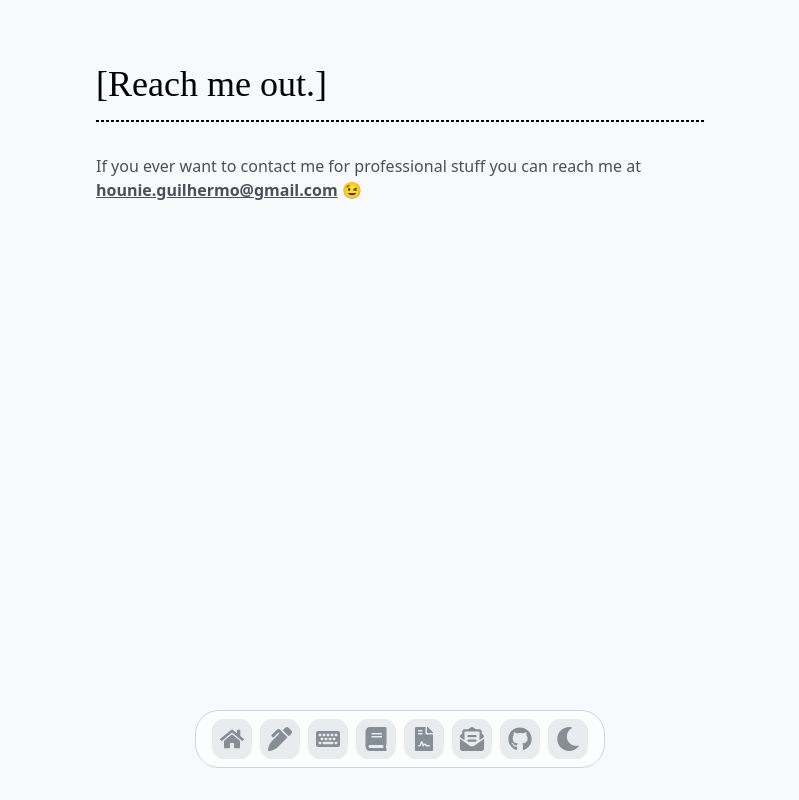
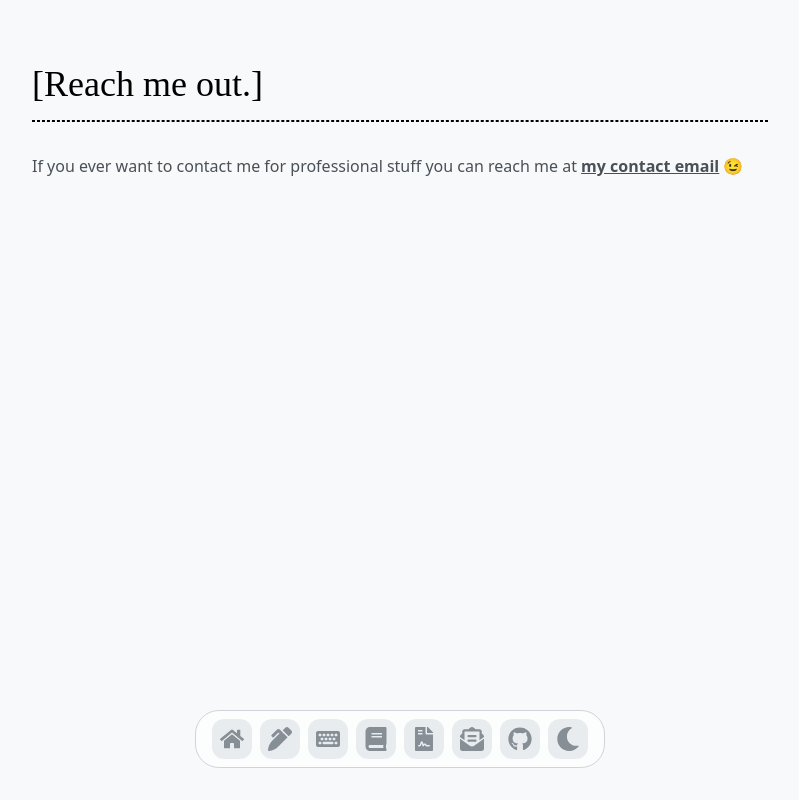
Before and after one commit to guilhermohounie/hounie, a Next.js app: page /contact in a window 1280 px wide. Shown: the whole page, without its empty margins (240-1039 px from the left). Built offline with nearby package versions, Linux system fonts and the light colour scheme.

Commit message:
better dockerfile

```diff
--- a/next.config.mjs
+++ b/next.config.mjs
@@ -20,6 +20,9 @@ const config = {
   },
   reactStrictMode: true,
   pageExtensions: ["js", "jsx", "tsx", "ts", "md", "mdx"],
+  experimental: {
+    outputStandalone: true,
+  },
 };
 
 export default config;
--- a/src/components/common/Page/index.tsx
+++ b/src/components/common/Page/index.tsx
@@ -9,7 +9,7 @@ export const Page: FC<PageProps> = ({ children, ...props }) => {
   return (
     <Fragment>
       <NextSeo {...defaultSeo} {...props} />
-      <div className="relative flex flex-col max-w-screen-sm min-h-screen px-4 pt-16 mx-auto selection:bg-rose-400 selection:text-white">
+      <div className="relative flex flex-col max-w-screen-md min-h-screen px-4 pt-16 mx-auto selection:bg-rose-400 selection:text-white">
         <div className="flex flex-col flex-1 pb-32">{children}</div>
         <Dock />
       </div>
--- a/src/pages/contact/index.tsx
+++ b/src/pages/contact/index.tsx
@@ -10,7 +10,7 @@ const ContactPage: NextPage = () => {
         <p>
           If you ever want to contact me for professional stuff you can reach me at{" "}
           <a href="mailto:hounie.guilhermo@gmail.com" className="font-semibold underline">
-            hounie.guilhermo@gmail.com
+            my contact email
           </a>{" "}
           <span role="img" aria-label="Wink Emoni">
             😉
```
Also changed, not shown: 1 other file (tests, documents, lock files or other folders).
